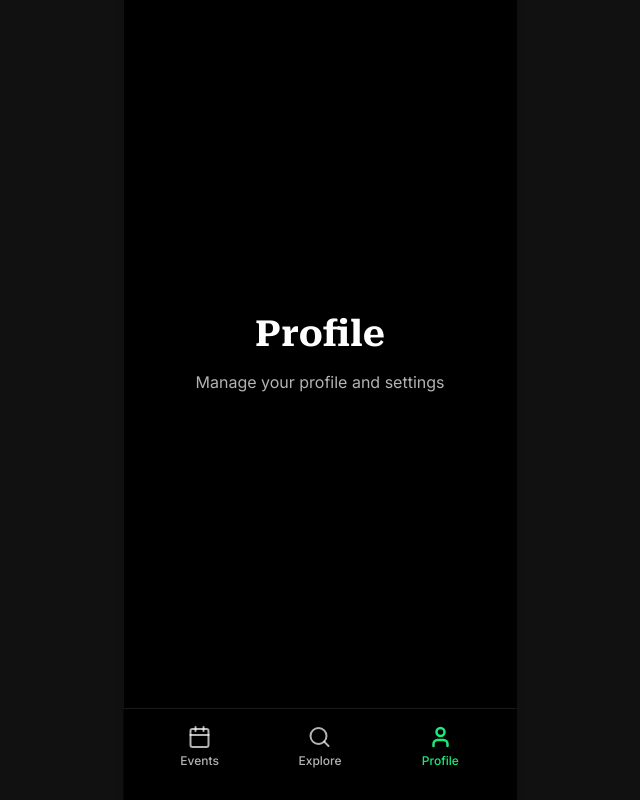
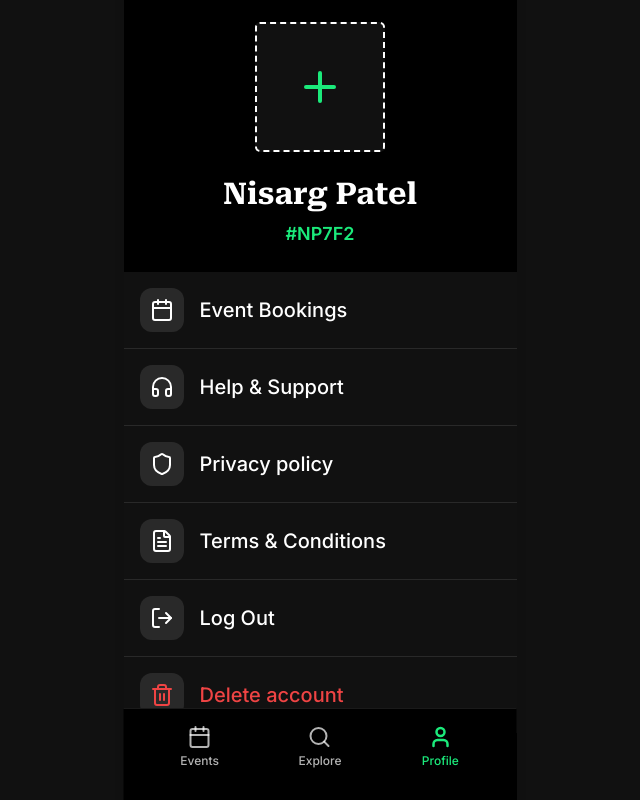
Before and after one commit to swapnilgupta14/citadel-web-fe, a React (Vite) app: page /profile in a window 1280 px wide. Shown: the whole page, without its empty margins (320-960 px from the left). Built offline with nearby package versions, Linux system fonts and the light colour scheme; no server answers; sample sign-in values are in the browser's storage.

Commit message:
feat: enhance profile management by adding profile page with menu options, integrate profile API for fetching user data, and improve toast notifications for user actions

```diff
--- a/src/App.tsx
+++ b/src/App.tsx
@@ -27,11 +27,12 @@ import { showToast } from "./lib/helpers/toast";
 function App() {
   const location = useLocation();
   const { currentPage, navigateTo } = useNavigation();
-  const isProtectedRoute = location.pathname.startsWith("/events") ||
-                           location.pathname.startsWith("/explore") ||
-                           location.pathname.startsWith("/profile") ||
-                           location.pathname === "/" ||
-                           location.pathname === "/home";
+  const isProtectedRoute =
+    location.pathname.startsWith("/events") ||
+    location.pathname.startsWith("/explore") ||
+    location.pathname.startsWith("/profile") ||
+    location.pathname === "/" ||
+    location.pathname === "/home";
   const {
     accessToken,
     userEmail,
@@ -209,13 +210,7 @@ function App() {
       </AnimatePresence>
 
       {(currentPage === "home" || isProtectedRoute) && (
-        <ProtectedRoute
-          fallback={
-            <div className="flex h-full items-center justify-center">
-              <p className="text-text-secondary">Please login to continue</p>
-            </div>
-          }
-        >
+        <ProtectedRoute>
           <ProtectedPagesLayout />
         </ProtectedRoute>
       )}
--- a/src/components/layout/ProtectedRoute.tsx
+++ b/src/components/layout/ProtectedRoute.tsx
@@ -1,4 +1,4 @@
-import { type ReactNode } from "react";
+import { type ReactNode, useEffect } from "react";
 import { auth } from "../../lib/storage/auth";
 
 interface ProtectedRouteProps {
@@ -10,6 +10,13 @@ export const ProtectedRoute = ({
   children,
   fallback = null,
 }: ProtectedRouteProps) => {
+  useEffect(() => {
+    if (!auth.isAuthenticated()) {
+      auth.clearAll();
+      window.location.href = "/";
+    }
+  }, []);
+
   if (!auth.isAuthenticated()) {
     return <>{fallback}</>;
   }
--- a/src/hooks/queries/index.ts
+++ b/src/hooks/queries/index.ts
@@ -3,5 +3,4 @@ export { useUniversities } from "./useUniversities";
 export {
     useDinnerPreferences,
     useUpdateDinnerPreferences,
-    useSaveDinnerPreferences,
 } from "./useDinnerPreferences";
--- a/src/hooks/queries/useDinnerPreferences.ts
+++ b/src/hooks/queries/useDinnerPreferences.ts
@@ -8,7 +8,7 @@ export const useDinnerPreferences = () => {
         queryFn: () => dinnerPreferencesApi.getPreferences(),
         staleTime: 1000 * 60 * 5,
         gcTime: 1000 * 60 * 30,
-        retry: 1,
+        retry: false,
     });
 };
 
@@ -22,18 +22,6 @@ export const useUpdateDinnerPreferences = () => {
             queryClient.invalidateQueries({ queryKey: ["dinner-preferences"] });
             queryClient.invalidateQueries({ queryKey: ["events", "slots"] });
         },
+        retry: false,
     });
 };
-
-export const useSaveDinnerPreferences = () => {
-    const queryClient = useQueryClient();
-
-    return useMutation({
-        mutationFn: (data: UpdatePreferencesRequest) =>
-            dinnerPreferencesApi.savePreferences(data),
-        onSuccess: () => {
-            queryClient.invalidateQueries({ queryKey: ["dinner-preferences"] });
-            queryClient.invalidateQueries({ queryKey: ["events", "slots"] });
-        },
-    });
-};
--- /dev/null
+++ b/src/hooks/queries/useProfile.ts
@@ -0,0 +1,13 @@
+import { useQuery } from "@tanstack/react-query";
+import { profileApi } from "../../services/api";
+
+export const useProfile = () => {
+    return useQuery({
+        queryKey: ["profile", "me"],
+        queryFn: () => profileApi.getProfile(),
+        staleTime: 1000 * 60 * 5,
+        gcTime: 1000 * 60 * 30,
+        retry: 1,
+        enabled: false,
+    });
+};
--- a/src/lib/helpers/toast.ts
+++ b/src/lib/helpers/toast.ts
@@ -25,6 +25,22 @@ export const showToast = {
             position: "top-center",
             style: {
                 background: "#EF4444",
+                color: "#FFFFFF",
+                borderRadius: "0.5rem",
+                padding: "0.75rem 1rem",
+                fontSize: "0.875rem",
+                fontWeight: "500",
+                maxWidth: "90%",
+            },
+        });
+    },
+
+    info: (message: string) => {
+        toast(message, {
+            duration: 3000,
+            position: "top-center",
+            style: {
+                background: "#2C2C2C",
                 color: "#FFFFFF",
                 borderRadius: "0.5rem",
                 padding: "0.75rem 1rem",
--- a/src/pages/ProfilePage.tsx
+++ b/src/pages/ProfilePage.tsx
@@ -1,13 +1,140 @@
+import {
+  Calendar,
+  Headphones,
+  Shield,
+  FileText,
+  LogOut,
+  Trash2,
+  Plus,
+  type LucideIcon,
+} from "lucide-react";
+import { auth } from "../lib/storage/auth";
+import { showToast } from "../lib/helpers/toast";
+
+interface ProfileMenuItem {
+  id: string;
+  label: string;
+  icon: LucideIcon;
+  onClick: () => void;
+  isDanger?: boolean;
+}
+
 export const ProfilePage = () => {
+  const handleLogout = () => {
+    auth.clearAll();
+    showToast.success("Logged out successfully");
+    window.location.href = "/";
+  };
+
+  const handleEventBookings = () => {
+    showToast.info("Event Bookings - Coming soon");
+  };
+
+  const handleHelpSupport = () => {
+    showToast.info("Help & Support - Coming soon");
+  };
+
+  const handlePrivacyPolicy = () => {
+    showToast.info("Privacy Policy - Coming soon");
+  };
+
+  const handleTermsConditions = () => {
+    showToast.info("Terms & Conditions - Coming soon");
+  };
+
+  const handleDeleteAccount = () => {
+    showToast.info("Delete Account - Coming soon");
+  };
+
+  const handleUploadPhoto = () => {
+    showToast.info("Upload Photo - Coming soon");
+  };
+
+  const profileMenuItems: ProfileMenuItem[] = [
+    {
+      id: "event-bookings",
+      label: "Event Bookings",
+      icon: Calendar,
+      onClick: handleEventBookings,
+    },
+    {
+      id: "help-support",
+      label: "Help & Support",
+      icon: Headphones,
+      onClick: handleHelpSupport,
+    },
+    {
+      id: "privacy-policy",
+      label: "Privacy policy",
+      icon: Shield,
+      onClick: handlePrivacyPolicy,
+    },
+    {
+      id: "terms-conditions",
+      label: "Terms & Conditions",
+      icon: FileText,
+      onClick: handleTermsConditions,
+    },
+    {
+      id: "logout",
+      label: "Log Out",
+      icon: LogOut,
+      onClick: handleLogout,
+    },
+    {
+      id: "delete-account",
+      label: "Delete account",
+      icon: Trash2,
+      onClick: handleDeleteAccount,
+      isDanger: true,
+    },
+  ];
+
   return (
-    <div className="flex h-full flex-col bg-background">
-      <div className="flex-1 flex flex-col items-center justify-center px-4">
-        <h1 className="text-3xl sm-phone:text-4xl leading-tight font-bold text-text-primary text-center font-serif">
-          Profile
-        </h1>
-        <p className="text-text-secondary mt-4 text-center">
-          Manage your profile and settings
-        </p>
+    <div className="flex h-full flex-col bg-background overflow-y-auto">
+      <div className="flex-1 py-6">
+        <div className="flex flex-col items-center py-6">
+          <button
+            onClick={handleUploadPhoto}
+            className="relative w-[130px] h-[130px] rounded-[5px] border-2 border-dashed border-white bg-background-secondary flex items-center justify-center mb-6 active:scale-95 transition-transform"
+            aria-label="Upload profile photo"
+          >
+            <Plus className="w-12 h-12 text-primary" strokeWidth={2} />
+          </button>
+
+          <h1 className="text-3xl font-bold text-text-primary font-serif mb-2">
+            Nisarg Patel
+          </h1>
+          <p className="text-lg text-primary font-semibold">#NP7F2</p>
+        </div>
+
+        <div>
+          {profileMenuItems.map((item, index) => {
+            const Icon = item.icon;
+            const textColor = item.isDanger
+              ? "text-red-500"
+              : "text-text-primary";
+            const iconColor = item.isDanger ? "text-red-500" : "text-white";
+            const isLast = index === profileMenuItems.length - 1;
+
+            return (
+              <button
+                key={item.id}
+                onClick={item.onClick}
+                className={`w-full flex items-center gap-4 p-4 bg-background-secondary active:scale-[0.98] transition-transform ${
+                  !isLast ? "border-b border-white/10" : ""
+                }`}
+              >
+                <div className="w-11 h-11 rounded-xl bg-white/10 flex items-center justify-center flex-shrink-0">
+                  <Icon className={`w-6 h-6 ${iconColor}`} strokeWidth={2} />
+                </div>
+                <span className={`text-xl font-medium ${textColor}`}>
+                  {item.label}
+                </span>
+              </button>
+            );
+          })}
+        </div>
       </div>
     </div>
   );
--- a/src/services/api.ts
+++ b/src/services/api.ts
@@ -10,6 +10,7 @@ import type {
 import type {
     CreateProfileResponse,
     CreateProfileData,
+    GetProfileResponse,
 } from "../types/profile";
 import type {
     AvailableSlotsResponse,
@@ -67,6 +68,13 @@ export const authApi = {
 };
 
 export const profileApi = {
+    getProfile: async (): Promise<GetProfileResponse> => {
+        const response = await axiosInstance.get<GetProfileResponse>(
+            "/v1/profile/me"
+        );
+        return response.data;
+    },
+
     createProfile: async (
         data: CreateProfileData
     ): Promise<CreateProfileResponse> => {
@@ -173,14 +181,4 @@ export const dinnerPreferencesApi = {
         );
         return response.data;
     },
-
-    savePreferences: async (
-        data: UpdatePreferencesRequest
-    ): Promise<DinnerPreferencesResponse> => {
-        const response = await axiosInstance.post<DinnerPreferencesResponse>(
-            "/v1/dinner-preferences",
-            data
-        );
-        return response.data;
-    },
 };
--- a/src/types/profile.ts
+++ b/src/types/profile.ts
@@ -11,3 +11,37 @@ export type CreateProfileData = {
     degree: string;
     year: string;
 };
+
+export type UserProfile = {
+    id: number;
+    email: string;
+    name: string;
+    university: {
+        id: number;
+        name: string;
+        domain: string;
+        country: string;
+    };
+    degree: string;
+    year: string;
+    gender: string;
+    dateOfBirth: string;
+    skills?: string[];
+    isProfileComplete: boolean;
+    isEmailVerified: boolean;
+    aboutMe?: string;
+    sports?: string;
+    movies?: string;
+    tvShows?: string;
+    teams?: string;
+    portfolioLink?: string;
+    phoneNumber?: string;
+    createdAt: string;
+    updatedAt: string;
+};
+
+export type GetProfileResponse = {
+    success: boolean;
+    message: string;
+    data: UserProfile;
+};
```
Also changed, not shown: src/components/layout/ProtectedPagesLayout.tsx (+27 -5 lines).
